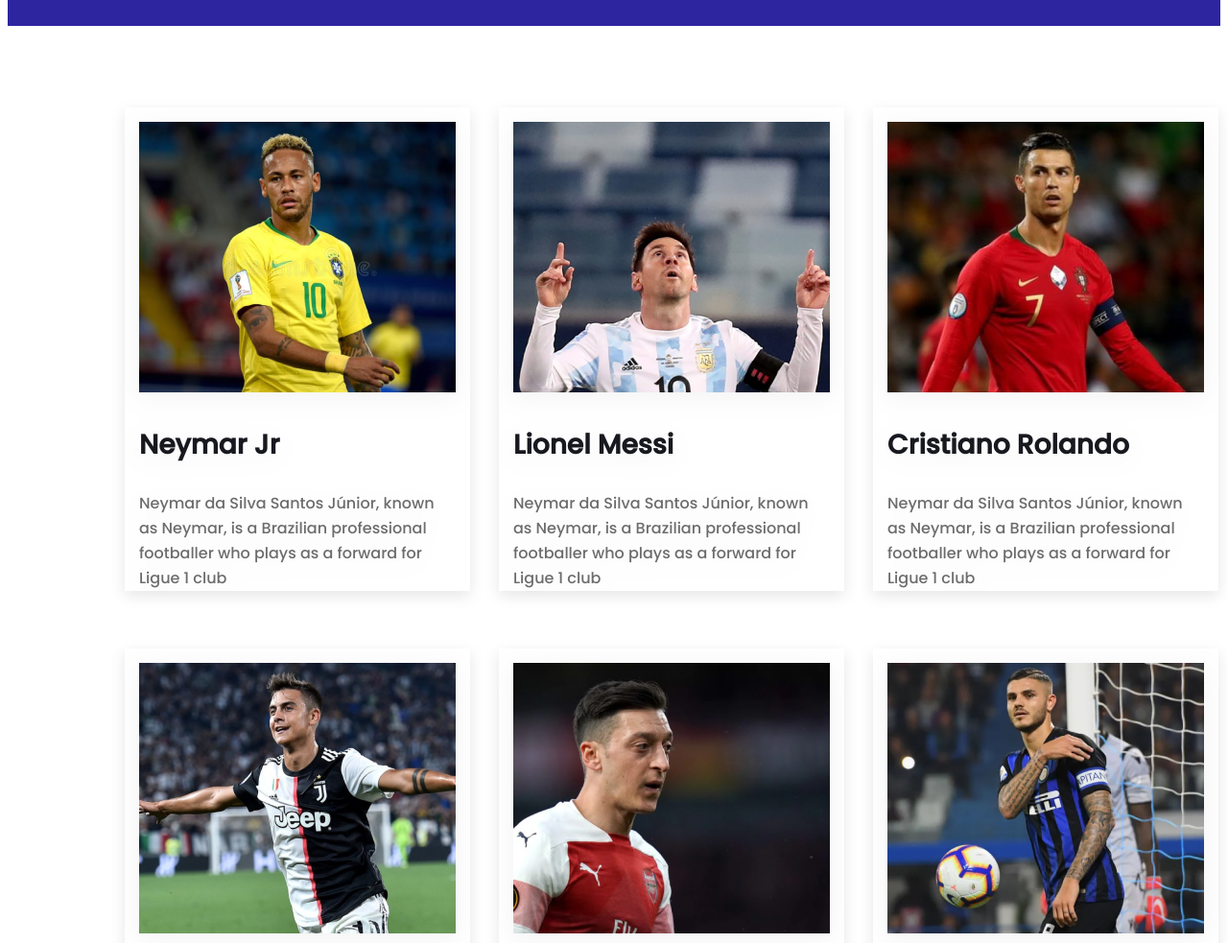
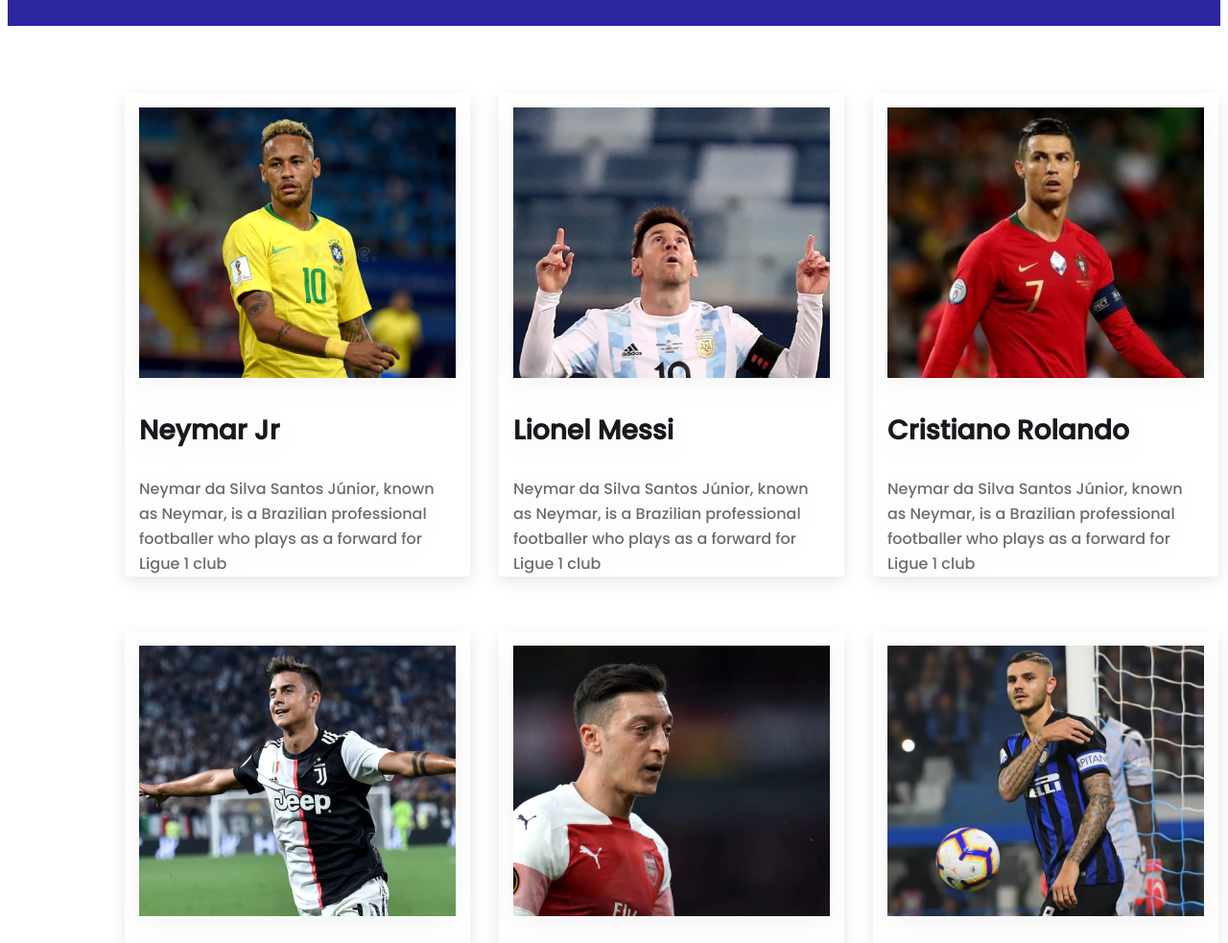
Before and after one commit to TanvirGalive21/responsive-football, a plain HTML site: page index.html in a window 1280 px wide. Shown: the part 658-1641 px from the top of the page at 96% size. Drawn offline with Linux system fonts and the light colour scheme.

Commit message:
change css

```diff
--- a/styles/style.css
+++ b/styles/style.css
@@ -92,7 +92,10 @@ i.fa{
     width: 330px;
     height: 474px;
     padding: 15px;
-    margin: 15px;
+    margin-left: 15px;
+    margin-right: 15px;
+    margin-bottom: 27px;
+    margin-top: 0px;
 }
 
 .single-player {
```
